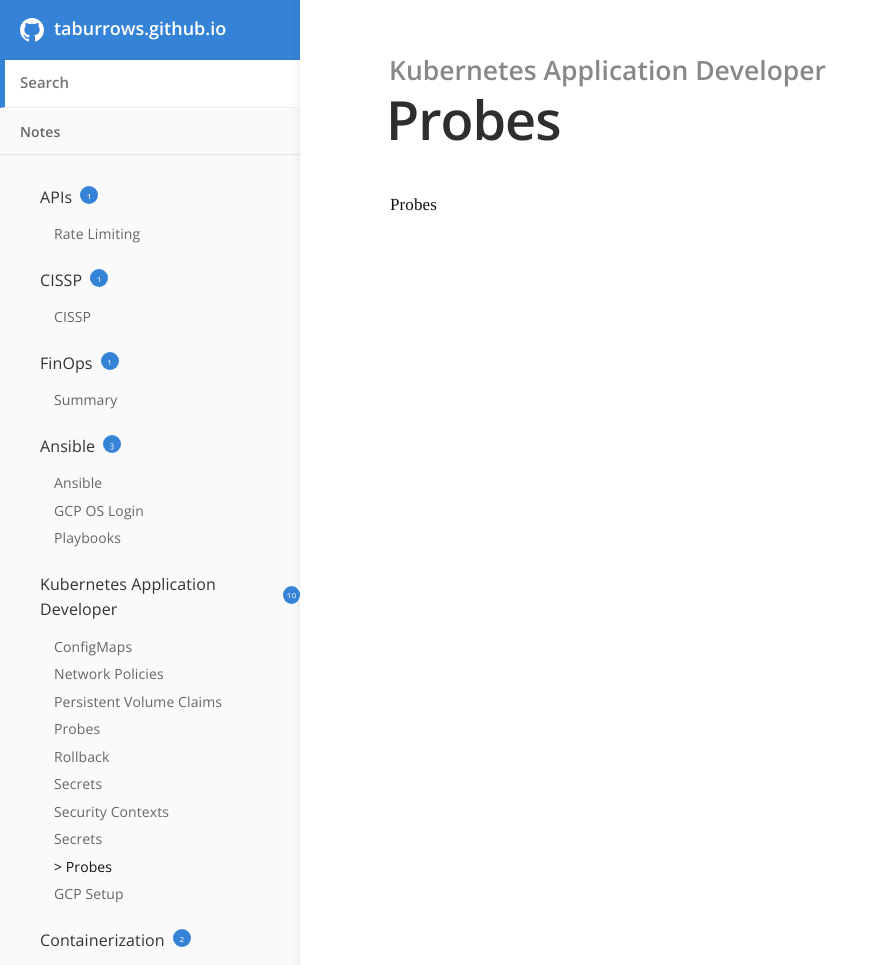
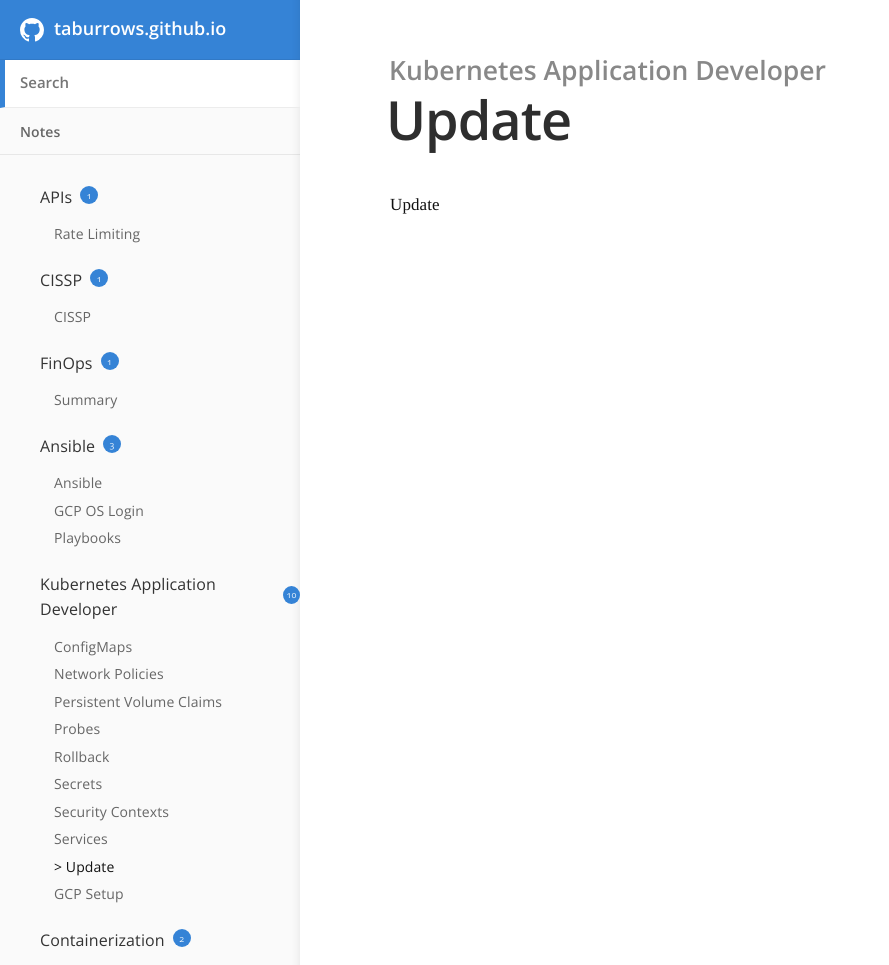
Before and after one commit to TABurrows/taburrows.github.io, a Jekyll site: the page built from _docs/ckad/Update.md, in a window 1280 px wide and 1400 px high. Shown: the top 965 px of the window, without its empty margins (0-889 px from the left). Built offline with Jekyll 4.4.1, drawn with Linux system fonts in a browser that asks for light colours.

Commit message:
Updated CKAD

```diff
--- a/_docs/ckad/Services.md
+++ b/_docs/ckad/Services.md
@@ -1,6 +1,6 @@
 ---
-title: Secrets
+title: Services
 category: Kubernetes Application Developer
 order: 1
 ---
-Secrets
+Services
--- a/_docs/ckad/Update.md
+++ b/_docs/ckad/Update.md
@@ -1,6 +1,6 @@
 ---
-title: Probes
+title: Update
 category: Kubernetes Application Developer
 order: 1
 ---
-Probes
+Update
```
